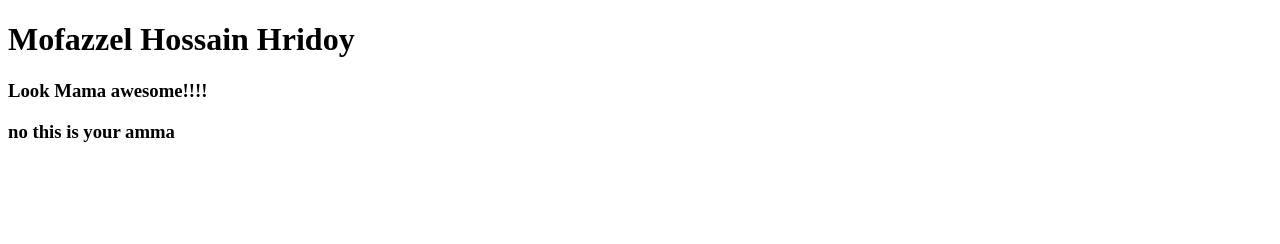
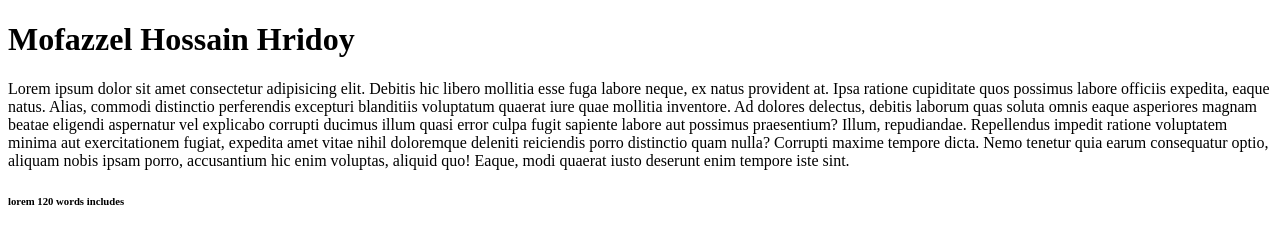
Before and after one commit to HrHossain/my-first-website, a plain HTML site: page index.html in a window 1280 px wide. Drawn offline with Linux system fonts and the light colour scheme.

Commit message:
ghost hunting

```diff
--- a/index.html
+++ b/index.html
@@ -8,7 +8,7 @@
 </head>
 <body>
     <h1>Mofazzel Hossain Hridoy</h1>
-    <h3>Look Mama awesome!!!!</h3>
-    <h3>no this is your amma</h3>
+    <p>Lorem ipsum dolor sit amet consectetur adipisicing elit. Debitis hic libero mollitia esse fuga labore neque, ex natus provident at. Ipsa ratione cupiditate quos possimus labore officiis expedita, eaque natus. Alias, commodi distinctio perferendis excepturi blanditiis voluptatum quaerat iure quae mollitia inventore. Ad dolores delectus, debitis laborum quas soluta omnis eaque asperiores magnam beatae eligendi aspernatur vel explicabo corrupti ducimus illum quasi error culpa fugit sapiente labore aut possimus praesentium? Illum, repudiandae. Repellendus impedit ratione voluptatem minima aut exercitationem fugiat, expedita amet vitae nihil doloremque deleniti reiciendis porro distinctio quam nulla? Corrupti maxime tempore dicta. Nemo tenetur quia earum consequatur optio, aliquam nobis ipsam porro, accusantium hic enim voluptas, aliquid quo! Eaque, modi quaerat iusto deserunt enim tempore iste sint.</p>
+    <h6>lorem 120 words includes</h6>
 </body>
 </html>
```
